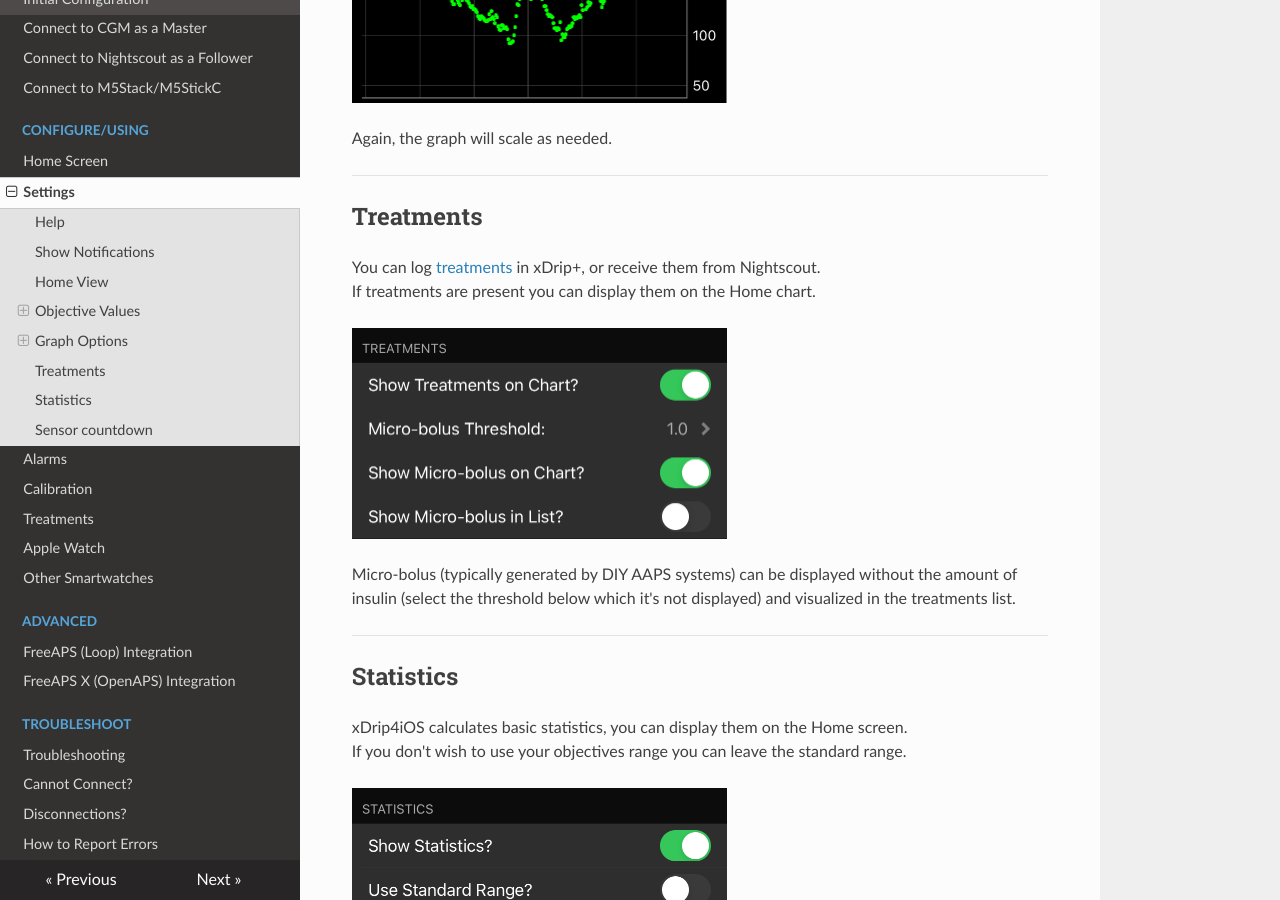
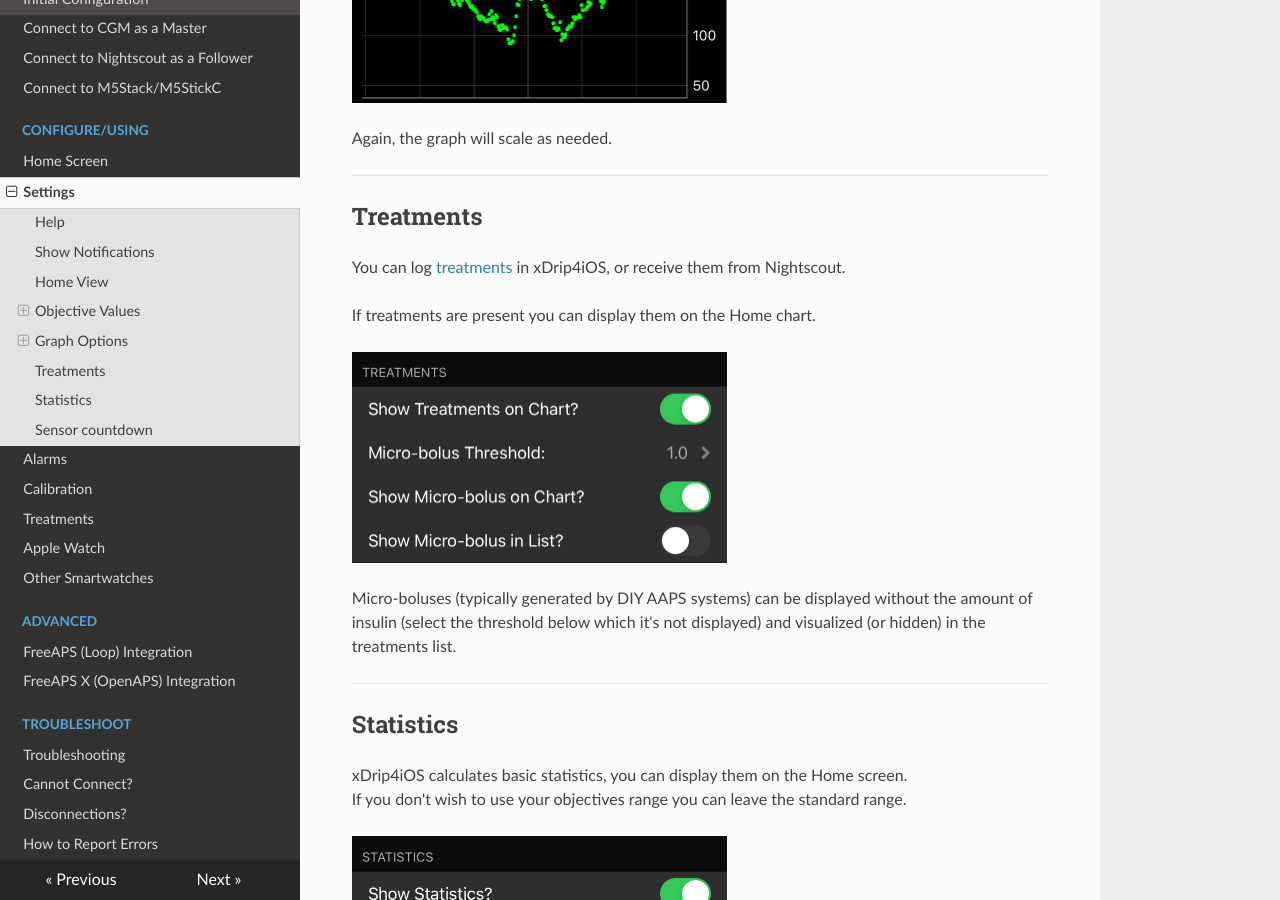
Before and after one commit to paulplant/xdrip4ios_docs, an MkDocs documentation site: the page built from docs/configure/index.md, in a window 1280 px wide and 900 px high, scrolled down 5045 px. Built offline with MkDocs 1.6.1, drawn with Linux system fonts in a browser that asks for light colours; nearby versions of some CDN libraries.

Commit message:
Update index.md

```diff
--- a/docs/configure/index.md
+++ b/docs/configure/index.md
@@ -102,12 +102,13 @@ Again, the graph will scale as needed.
 
 ## Treatments
 
-You can log [treatments](treatments) in xDrip+, or receive them from Nightscout.
+You can log [treatments](treatments) in xDrip4iOS, or receive them from Nightscout.
+
 If treatments are present you can display them on the Home chart.
 
 <img src="img/Treatments.png" style="zoom:50%;" />
 
-Micro-bolus (typically generated by DIY AAPS systems) can be displayed without the amount of insulin (select the threshold below which it's not displayed) and visualized in the treatments list.
+Micro-boluses (typically generated by DIY AAPS systems) can be displayed without the amount of insulin (select the threshold below which it's not displayed) and visualized (or hidden) in the treatments list.
 
 
 
```
